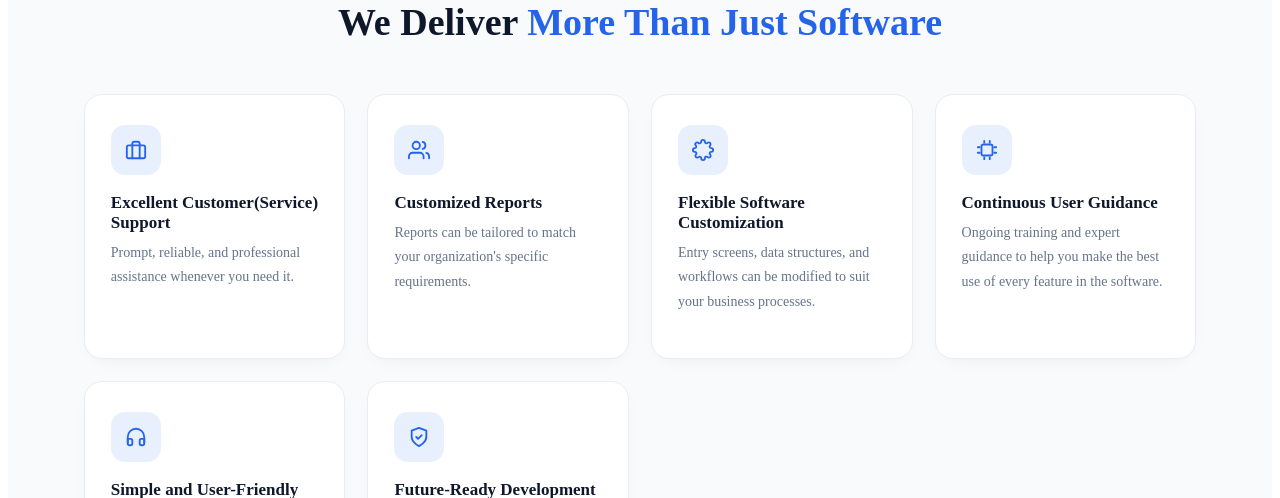
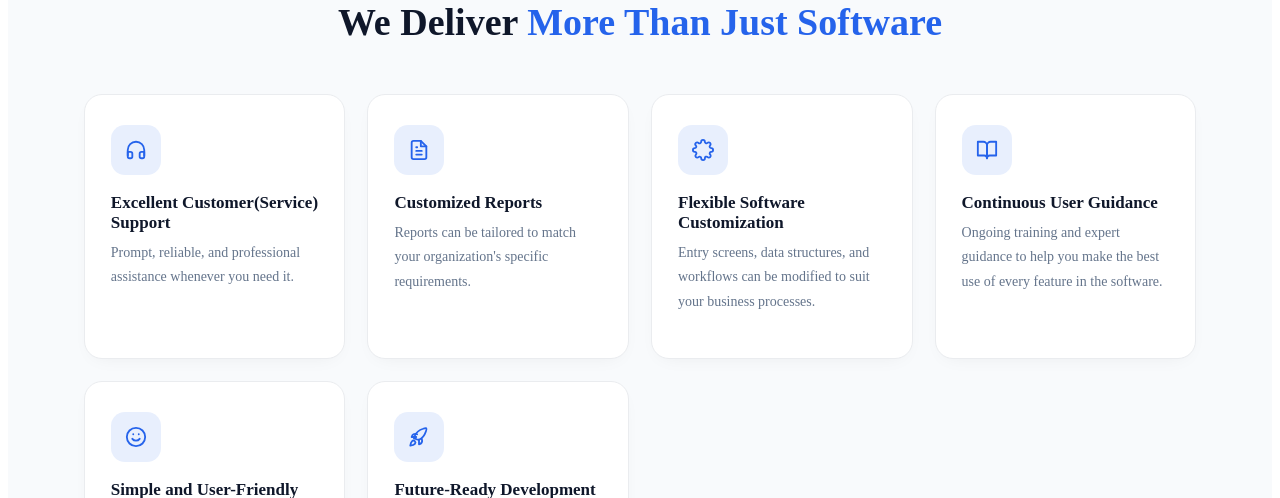
Before and after one commit to RajdeepKanzariya/CtStock, a React app: page /about in a window 1280 px wide. Shown: the part 2260-2758 px from the top of the page. Built offline with nearby package versions, Linux system fonts and the light colour scheme; no server answers; the HTML template or start-up script is replaced by a standard one.

Commit message:
auto push

```diff
--- a/src/pages/About/WhyChooseUs.jsx
+++ b/src/pages/About/WhyChooseUs.jsx
@@ -20,12 +20,12 @@ export default function WhyChooseUs() {
         {
             title: "Excellent Customer(Service) Support",
             desc: "Prompt, reliable, and professional assistance whenever you need it.",
-            icon: <IconBriefcase />
+            icon: <IconHeadset />
         },
         {
             title: " Customized Reports",
             desc: " Reports can be tailored to match your organization's specific requirements.",
-            icon: <IconUsers />
+            icon: <IconFileText />
         },
         {
             title: " Flexible Software Customization",
@@ -35,17 +35,17 @@ export default function WhyChooseUs() {
         {
             title: "Continuous User Guidance",
             desc: "Ongoing training and expert guidance to help you make the best use of every feature in the software.",
-            icon: <IconChip />
+            icon: <IconBook />
         },
         {
             title: "Simple and User-Friendly Interface",
             desc: "Designed for easy operation with minimal learning time.",
-            icon: <IconHeadset />
+            icon: <IconSmile />
         },
         {
             title: " Future-Ready Development",
             desc: "The software is continuously enhanced with new features and improvements to meet evolving business needs.",
-            icon: <IconShield />
+            icon: <IconRocket />
         }
     ];
 
@@ -151,21 +151,20 @@ function FeatureCard({ item, delay, inView, ease }) {
 
 /* ---------- icons ---------- */
 
-function IconBriefcase() {
+function IconHeadset() {
     return (
         <svg width="22" height="22" viewBox="0 0 24 24" fill="none" stroke="currentColor" strokeWidth="2" strokeLinecap="round" strokeLinejoin="round">
-            <rect x="2" y="7" width="20" height="14" rx="2" />
-            <path d="M16 21V5a2 2 0 0 0-2-2h-4a2 2 0 0 0-2 2v16" />
+            <path d="M3 18v-6a9 9 0 0 1 18 0v6" />
+            <path d="M21 19a2 2 0 0 1-2 2h-1a2 2 0 0 1-2-2v-3a2 2 0 0 1 2-2h3ZM3 19a2 2 0 0 0 2 2h1a2 2 0 0 0 2-2v-3a2 2 0 0 0-2-2H3Z" />
         </svg>
     );
 }
 
-function IconUsers() {
+function IconFileText() {
     return (
         <svg width="22" height="22" viewBox="0 0 24 24" fill="none" stroke="currentColor" strokeWidth="2" strokeLinecap="round" strokeLinejoin="round">
-            <path d="M17 21v-2a4 4 0 0 0-4-4H5a4 4 0 0 0-4 4v2" />
-            <circle cx="9" cy="7" r="4" />
-            <path d="M23 21v-2a4 4 0 0 0-3-3.87M16 3.13a4 4 0 0 1 0 7.75" />
+            <path d="M14 2H6a2 2 0 0 0-2 2v16a2 2 0 0 0 2 2h12a2 2 0 0 0 2-2V8Z" />
+            <path d="M14 2v6h6M9 13h6M9 17h6M9 9h1" />
         </svg>
     );
 }
@@ -178,29 +177,31 @@ function IconPuzzle() {
     );
 }
 
-function IconChip() {
+function IconBook() {
     return (
         <svg width="22" height="22" viewBox="0 0 24 24" fill="none" stroke="currentColor" strokeWidth="2" strokeLinecap="round" strokeLinejoin="round">
-            <rect x="6" y="6" width="12" height="12" rx="2" />
-            <path d="M9 2v2M15 2v2M9 20v2M15 20v2M2 9h2M2 15h2M20 9h2M20 15h2" />
+            <path d="M2 3h6a4 4 0 0 1 4 4v14a3 3 0 0 0-3-3H2Z" />
+            <path d="M22 3h-6a4 4 0 0 0-4 4v14a3 3 0 0 1 3-3h7Z" />
         </svg>
     );
 }
 
-function IconHeadset() {
+function IconSmile() {
     return (
         <svg width="22" height="22" viewBox="0 0 24 24" fill="none" stroke="currentColor" strokeWidth="2" strokeLinecap="round" strokeLinejoin="round">
-            <path d="M3 18v-6a9 9 0 0 1 18 0v6" />
-            <path d="M21 19a2 2 0 0 1-2 2h-1a2 2 0 0 1-2-2v-3a2 2 0 0 1 2-2h3ZM3 19a2 2 0 0 0 2 2h1a2 2 0 0 0 2-2v-3a2 2 0 0 0-2-2H3Z" />
+            <circle cx="12" cy="12" r="10" />
+            <path d="M8 14s1.5 2 4 2 4-2 4-2" />
+            <path d="M9 9h.01M15 9h.01" />
         </svg>
     );
 }
 
-function IconShield() {
+function IconRocket() {
     return (
         <svg width="22" height="22" viewBox="0 0 24 24" fill="none" stroke="currentColor" strokeWidth="2" strokeLinecap="round" strokeLinejoin="round">
-            <path d="M12 22s8-4 8-10V5l-8-3-8 3v7c0 6 8 10 8 10Z" />
-            <path d="m9 12 2 2 4-4" />
+            <path d="M4.5 16.5c-1.5 1.26-2 5-2 5s3.74-.5 5-2c.71-.84.7-2.13-.09-2.91a2.18 2.18 0 0 0-2.91-.09Z" />
+            <path d="M12 15c3.5-1.5 6-4.5 7.5-9C21 2 20 1.5 16.5 3c-4.5 1.5-7.5 4-9 7.5-.5 1-1 3-1 3s2 .5 3 1Z" />
+            <path d="M9 12H4s.55-2.23 2-3c1.62-.87 4 0 4 0M12 15v5s2.23-.55 3-2c.87-1.62 0-4 0-4" />
         </svg>
     );
 }
```
